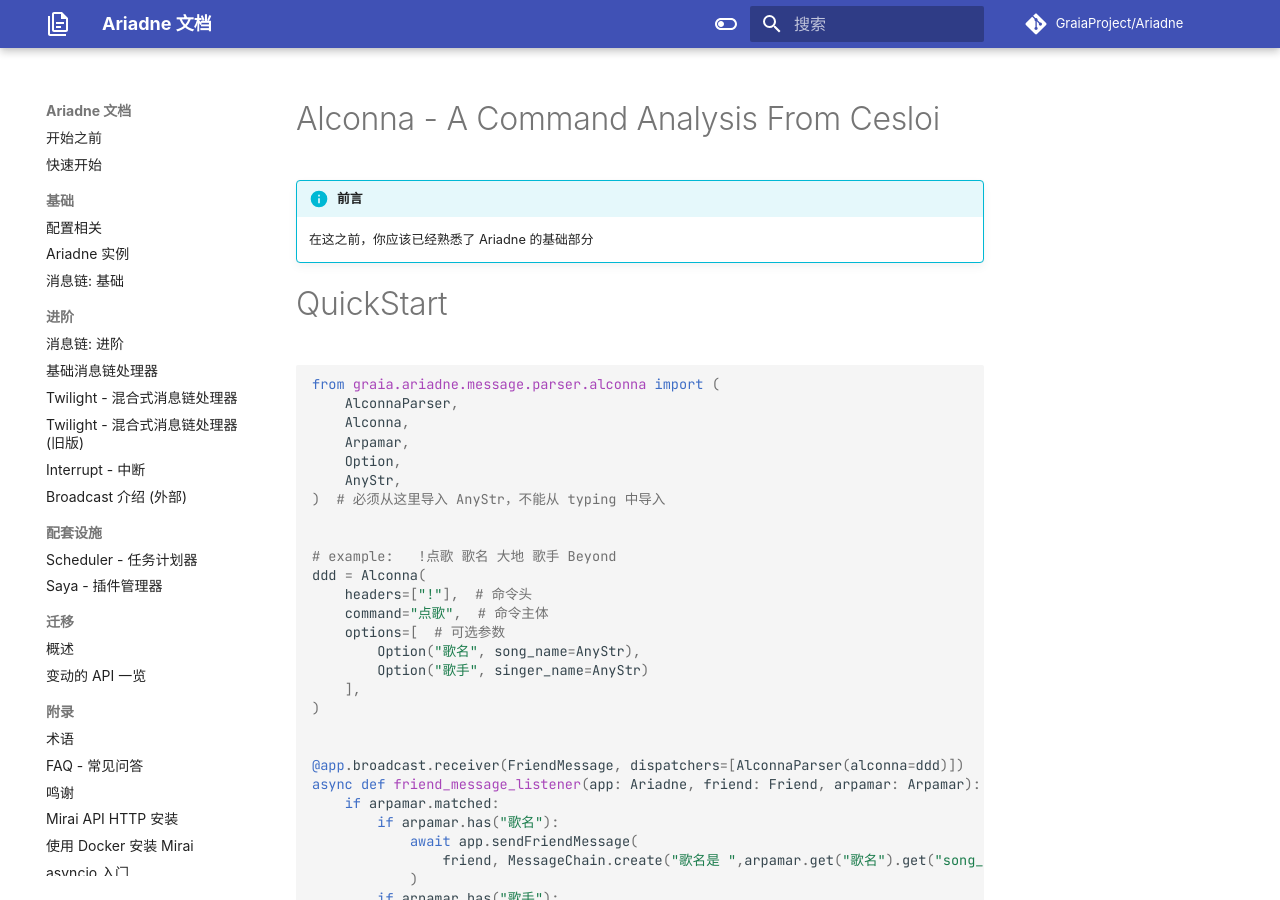
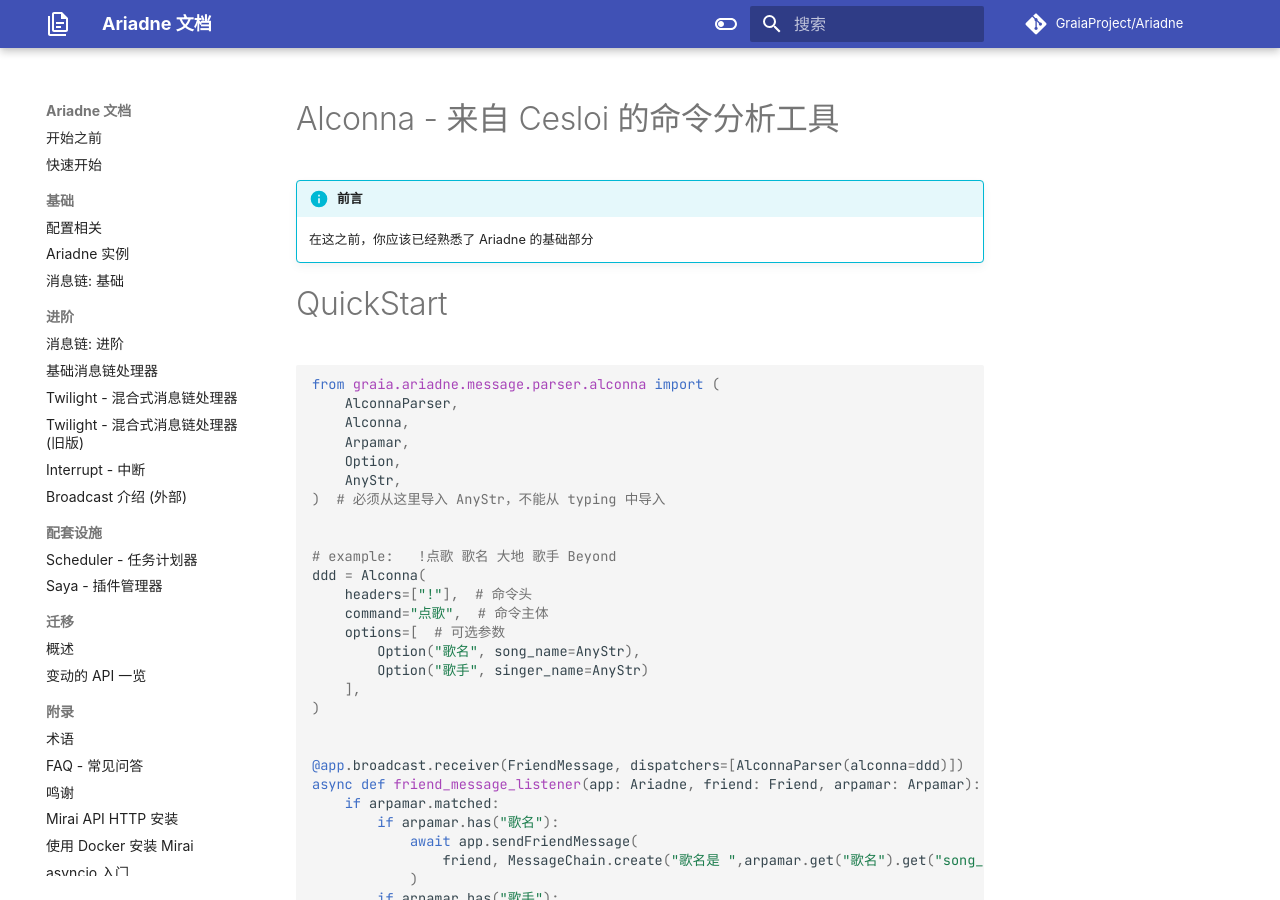
Before and after one commit to GraiaProject/Ariadne, an MkDocs documentation site: the page built from guide/docs/advance/alconna.md, in a window 1280 px wide and 900 px high. Built offline with MkDocs 1.6.1 and Material for MkDocs 9.7.7, drawn with Linux system fonts in a browser that asks for light colours; comment, search, counter and statistics services are not loaded.

Commit message:
Update alconna.md

```diff
--- a/guide/docs/advance/alconna.md
+++ b/guide/docs/advance/alconna.md
@@ -1,4 +1,4 @@
-# Alconna - A Command Analysis From Cesloi
+# Alconna - 来自 Cesloi 的命令分析工具
 
 
 !!! info "前言"
```
